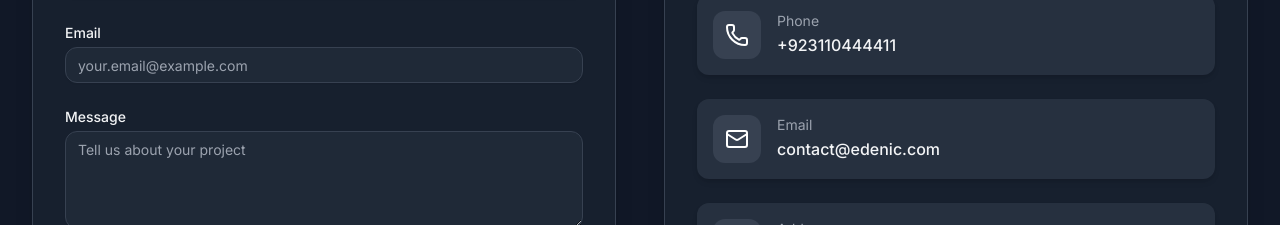
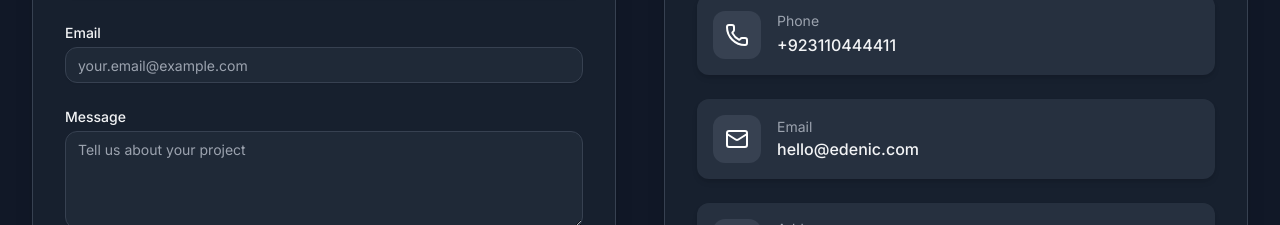
Before and after one commit to shhahhussain/edenic, a Next.js app: page / in a window 1280 px wide. Shown: the part 4440-4665 px from the top of the page. Built offline with nearby package versions, Linux system fonts and the light colour scheme.

Commit message:
Added email for sending

```diff
--- a/src/components/contact.tsx
+++ b/src/components/contact.tsx
@@ -163,7 +163,7 @@ export default function Contact() {
                     </div>
                     <div>
                       <p className="text-sm text-muted-foreground dark:text-gray-400">Email</p>
-                      <p className="text-foreground dark:text-gray-100 font-medium">contact@edenic.com</p>
+                      <a href="mailto:hello@edenic.com" className="text-foreground dark:text-gray-100 font-medium">hello@edenic.com</a>
                     </div>
                   </div>
                   <div className="flex items-center space-x-4 p-4 bg-secondary dark:bg-gray-700/50 rounded-xl shadow-md transform hover:-translate-y-1 hover:shadow-xl transition-all duration-300">
```
